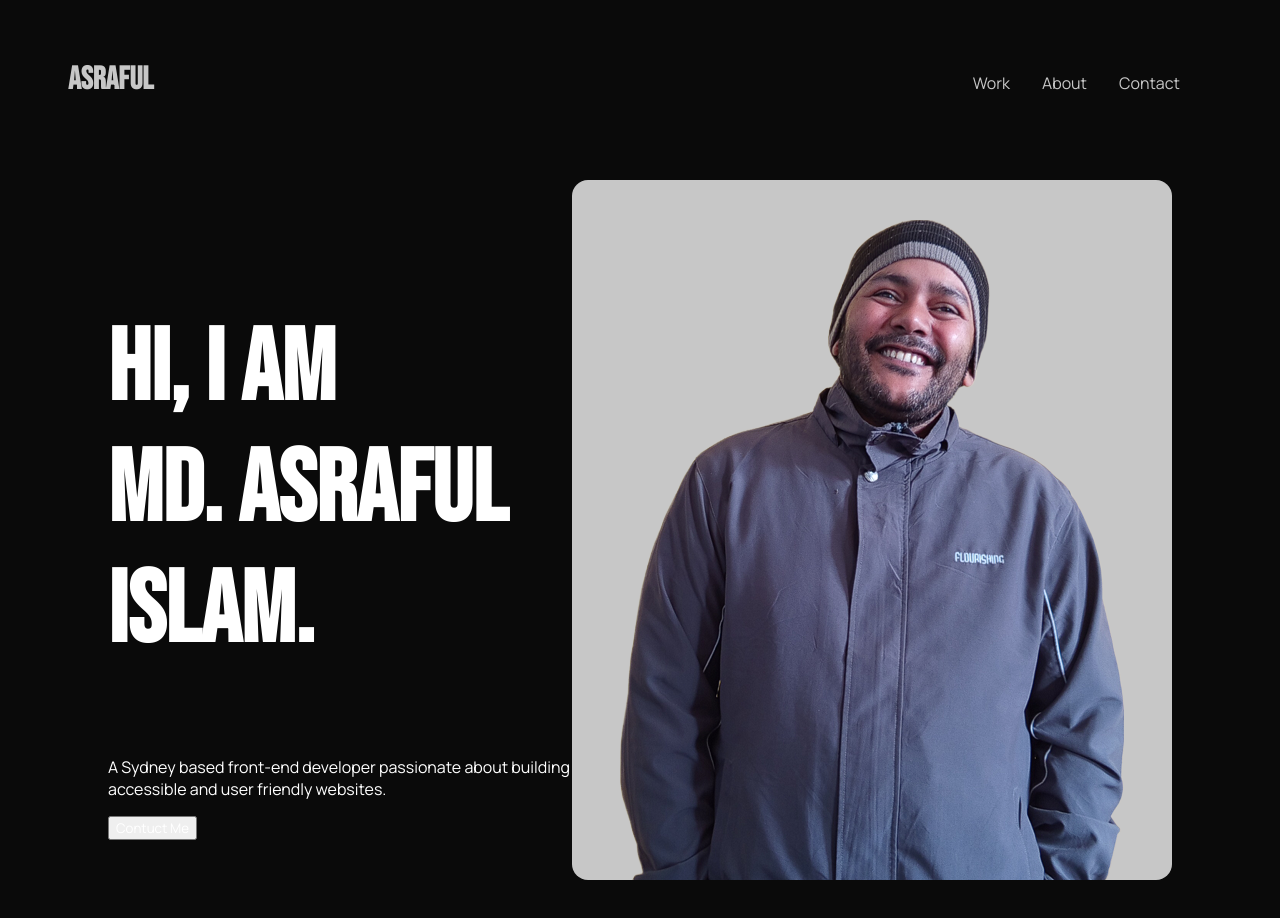
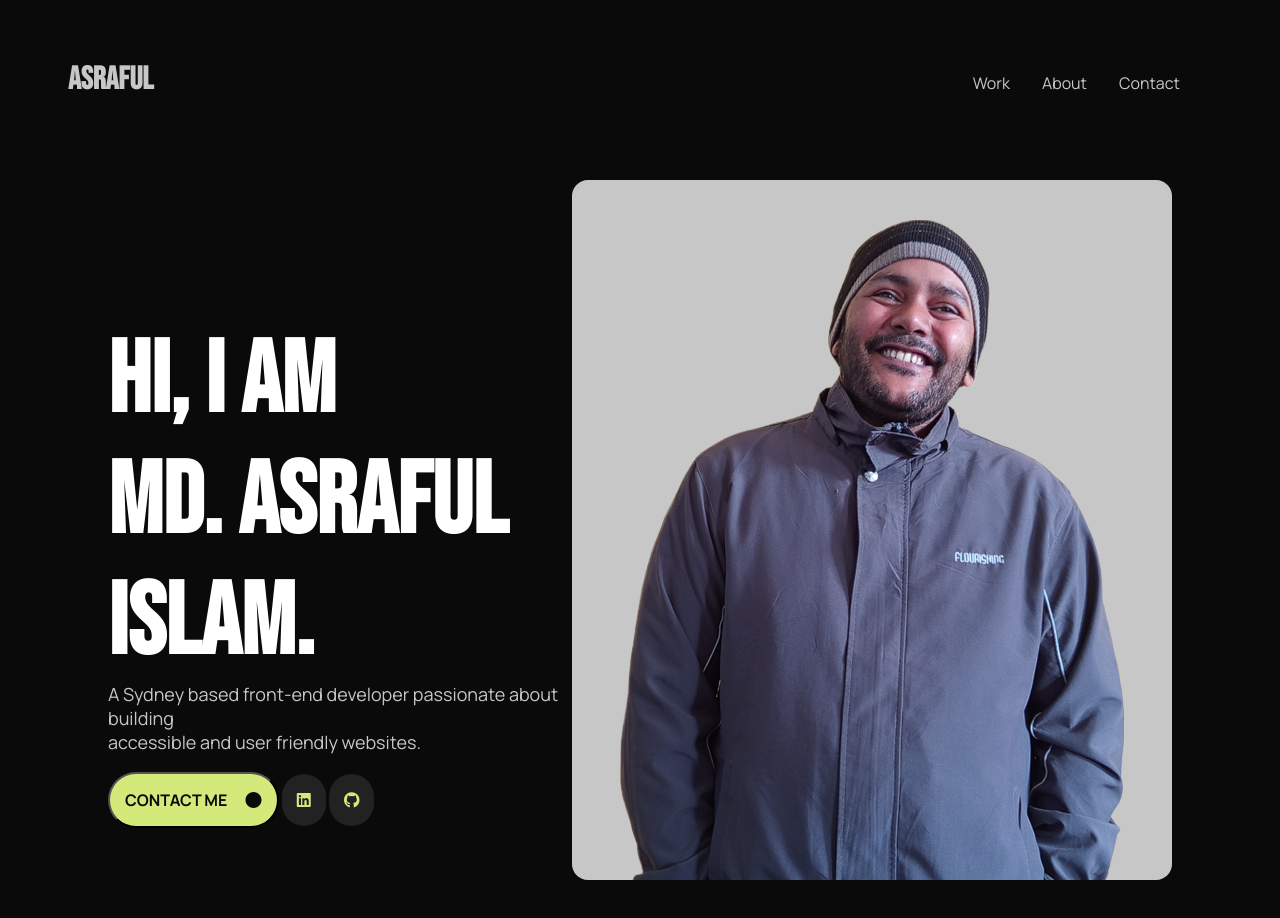
Before and after one commit to MdAsraful/portfolioPro, a plain HTML site: page index.html in a window 1280 px wide. Drawn offline with Linux system fonts and the light colour scheme.

Commit message:
done button

```diff
--- a/index.html
+++ b/index.html
@@ -18,10 +18,14 @@
         </nav>
         <section class="headerSection">
             <div>
-                <h1>hi, i am <br>
+                <h1 class="mainHeading">hi, i am <br>
                     Md. Asraful Islam.</h1>
-                    <p>A Sydney based front-end developer passionate about building <br>accessible and user friendly websites.</p>
-                    <button>Contuct Me</button>
+                    <p class="discription">A Sydney based front-end developer passionate about building <br>accessible and user friendly websites.</p>
+                    <button class="primary">CONTACT ME <i class="fa-solid fa-circle iconSorateHobe"> </i></button>
+                         <!--Logo  -->
+                         <span class="iconOfLink"><i class="fa-brands fa-linkedin borohou"></i></span>
+                        <!-- Logo -->
+                         <span class="iconOfLink"> <i class="fa-brands fa-github"></i></span>
             </div>
             <div>
                 <img class="ProPic" src="image/Md. Asraful Islam-fotor-bg-remover-20241229115337.png" alt="">
@@ -34,5 +38,6 @@
     <footer>
 
     </footer>
+    <script src="https://kit.fontawesome.com/3b5f5e277f.js" crossorigin="anonymous"></script>
 </body>
 </html>
--- a/style.css
+++ b/style.css
@@ -1,7 +1,7 @@
 @import url('https://fonts.googleapis.com/css2?family=Bebas+Neue&family=Manrope:wght@200..800&display=swap');
 
 *{
-    color: white;
+    /* color: white; */
     font-family: "Manrope";
 }
 body{
@@ -36,10 +36,40 @@ ul li a{
     align-items: center;
     justify-content: space-between;
 }
-h1{
+.mainHeading{
     font-family: "Bebas Neue";
     font-size: 101px;
+    margin-bottom: -20px;
+    color: white;
 }
 .ProPic{
     border-radius: 16px;
 }
+.discription{
+    color: #C7C7C7;
+    font-size: 18px;
+    font-family: "Manrope";
+}
+.primary{
+    background-color: #D3E97A;
+    color: #0A0A0A;
+    font-size: 16px;
+    font-weight: 700;
+    border-radius: 100px;
+    padding: 15px;
+}
+.iconSorateHobe{
+    margin-left: 15px;
+    /* color: #0A0A0A; */
+
+}
+.iconOfLink{
+    padding: 15px;
+    /* color: azure; */
+    background-color: #222222;
+    border-radius: 100px;
+    color: #D3E97A;
+}
+.borohou{
+
+}
```
